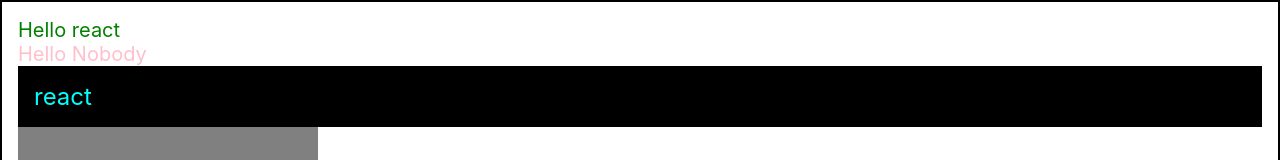
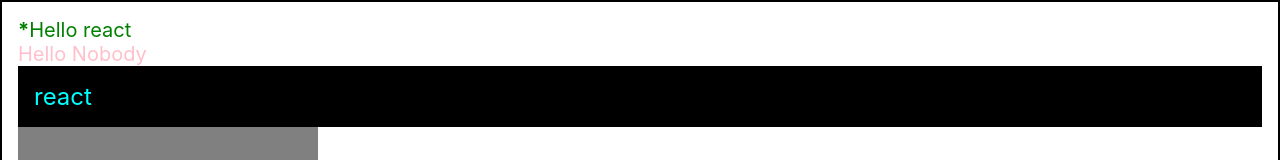
Before and after one commit to jongkyuu/React_Velopert, a React (Create React App) app in the folder React_Study/begin-react/: page / in a window 1280 px wide. Shown: the top 160 px of the page. Built offline with nearby package versions, Linux system fonts and the light colour scheme.

Commit message:
조건부 랜더링 추가

```diff
--- a/React_Study/begin-react/src/App.js
+++ b/React_Study/begin-react/src/App.js
@@ -15,7 +15,7 @@
   return (
     <>
     <Wrapper>
-      <Hello name="react" color="green" fontSize="20px"/>
+        <Hello name="react" color="green" isSpecial fontSize="20px"/>
         <Hello color="pink" fontSize="20px"/>
         <div style={style}>{name}</div>
         <div className="gray-box"></div>
--- a/React_Study/begin-react/src/Hello.js
+++ b/React_Study/begin-react/src/Hello.js
@@ -1,8 +1,13 @@
 import React from "react";
 
-function Hello({color, fontSize, name}) {
+function Hello({color, fontSize, name, isSpecial}) {
     return (
-        <div style={{color : color, fontSize : fontSize}}>
+        <div style={{
+            color : color,
+            fontSize : fontSize
+        }}>
+            {/* {isSpecial ? <b>*</b> : null} */}
+            {isSpecial && <b>*</b>}
             Hello {name}
         </div>
     )
```
